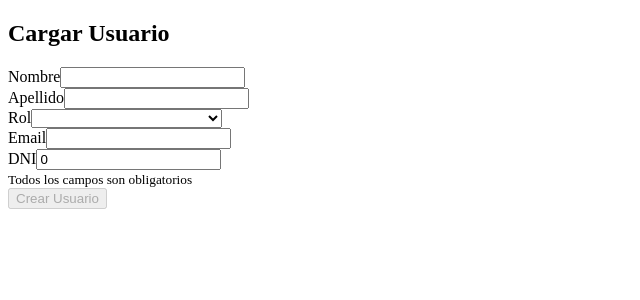
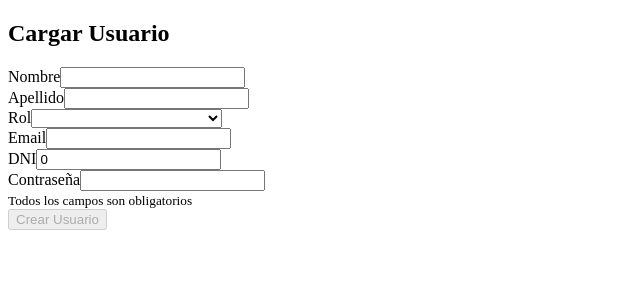
Before and after one commit to frantribu/FrontProyectoFinalProgramacion4, an Angular app: page /form in a window 1280 px wide. Shown: the top 300 px of the page, without its empty margins (0-640 px from the left). Built offline with nearby package versions, Linux system fonts and the light colour scheme; data requests are answered from the project's data file.

Commit message:
termino contrasenia

```diff
--- a/src/app/Pages/User/user-form/user-form-component.component.html
+++ b/src/app/Pages/User/user-form/user-form-component.component.html
@@ -26,6 +26,10 @@
             <label for="dni">DNI</label>
             <input formControlName="dni" id="dni" type="number">
         </div>
+        <div class="form-group">
+            <label for="password">Contraseña</label>
+            <input formControlName="password" id="password" type="password">
+        </div>
         <small>Todos los campos son obligatorios</small>
         <div class="form-actions">
             <button [disabled]="formUser.invalid" type="submit">Crear Usuario</button>
--- a/src/app/Pages/User/user-form/user-form-component.component.ts
+++ b/src/app/Pages/User/user-form/user-form-component.component.ts
@@ -23,7 +23,8 @@ export class UserFormComponentComponent {
     lastName: ["", Validators.required],
     rol: [null, Validators.required],
     email: ["", [Validators.required, Validators.pattern("^[a-zA-Z0-9._%+-]+@miempresa\.com$")]],
-    dni: [0, [Validators.required, Validators.min(10000000),  Validators.max(99999999)]]
+    dni: [0, [Validators.required, Validators.min(10000000),  Validators.max(99999999)]],
+    password: ["", [Validators.required]]
   })
 
   enviar(){
@@ -33,6 +34,7 @@ export class UserFormComponentComponent {
       idRol: this.formUser.value.rol!,
       email: this.formUser.value.email,
       dni: this.formUser.value.dni,
+      contrasenia: this.formUser.value.password,
       isLogged: false
     })
 
```
